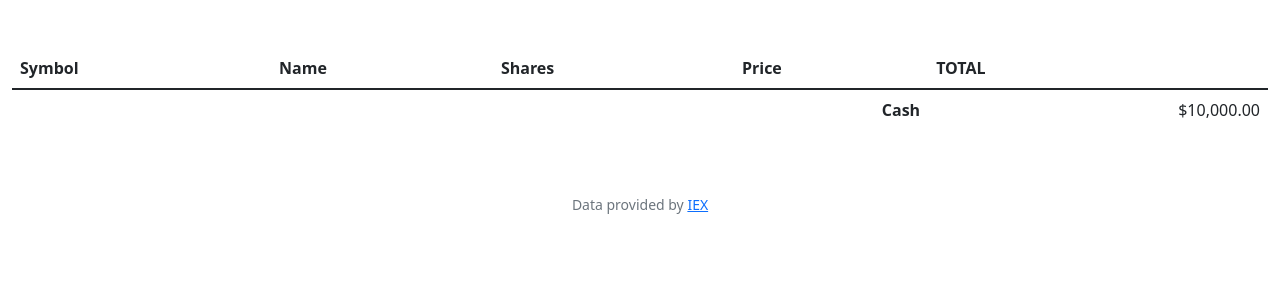
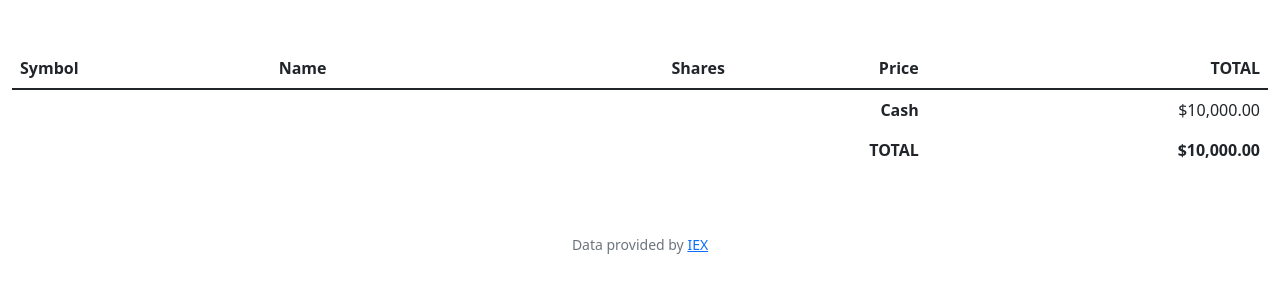
Before and after one commit to Eonflip/CS50, a Flask app: template finance/templates/index.html in a window 1280 px wide. Shown: the part 76-376 px from the top of the page. Run offline with Flask 3, Linux system fonts and the light colour scheme; the template is opened without the code that fills it, so the values that code supplies are empty; some libraries are stand-ins or nearby versions.

Commit message:
Tue, Aug 15, 2023, 3:35 PM -06:00

```diff
--- a/finance/app.py
+++ b/finance/app.py
@@ -36,6 +36,8 @@ def after_request(response):
 @login_required
 def index():
     """Show portfolio of stocks"""
+    if request.method == "GET":
+        return render_template("index.html")
     return apology("TODO")
 
 
--- a/finance/templates/index.html
+++ b/finance/templates/index.html
@@ -10,9 +10,9 @@
             <tr>
                 <th class="text-start">Symbol</th>
                 <th class="text-start">Name</th>
-                <th class="text-start">Shares</th>
-                <th class="text-start">Price</th>
-                <th class="text-start">TOTAL</th>
+                <th class="text-end">Shares</th>
+                <th class="text-end">Price</th>
+                <th class="text-end">TOTAL</th>
             </tr>
         </thead>
         <tbody></tbody>
@@ -21,6 +21,10 @@
                 <td class="border-0 fw-bold text-end" colspan="4">Cash</td>
                 <td class="border-0 text-end">$10,000.00</td>
             </tr>
+            <tr>
+                <td class="border-0 fw-bold text-end" colspan="4">TOTAL</td>
+                <td class="border-0 fw-bold text-end">$10,000.00</td>
+            </tr>
         </tfoot>
     </table>
 {% endblock %}
```
